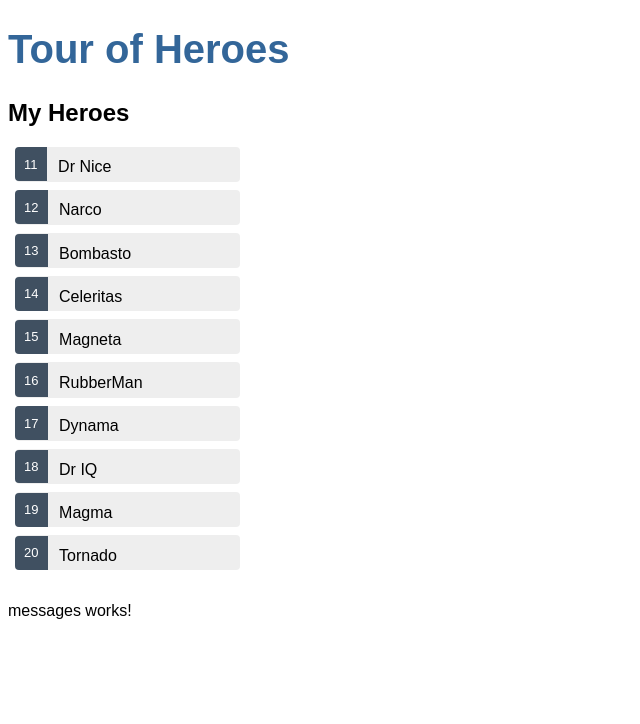
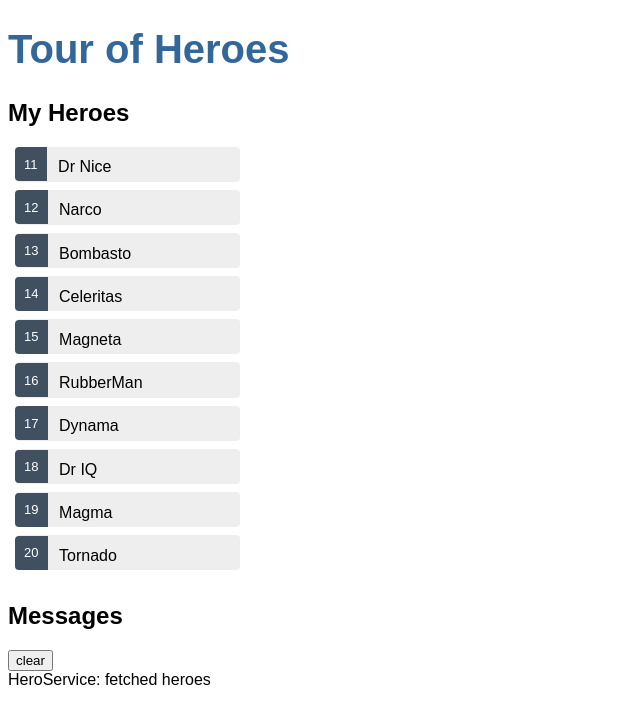
Before and after one commit to HSM-Al/Angular-tutorial, an Angular app: page / in a window 1280 px wide. Shown: the top 724 px of the page, without its empty margins (0-640 px from the left). Built offline with nearby package versions, Linux system fonts and the light colour scheme.

Commit message:
bind and display messages

```diff
--- a/src/app/hero.service.ts
+++ b/src/app/hero.service.ts
@@ -2,15 +2,17 @@
 import { Hero } from "./hero";
 import { HEROES } from "./mock-heroes";
 import { Observable, of } from "rxjs";
+import { MessageService } from "./message.service";
 
 @Injectable({
   providedIn: 'root'
 })
 export class HeroService {
 
-  constructor() { }
+  constructor(private messageService: MessageService) { }
 
   getHeroes(): Observable<Hero[]>{
+    this.messageService.add('HeroService: fetched heroes');
     return of(HEROES);
   }
 }
--- a/src/app/message.service.ts
+++ b/src/app/message.service.ts
@@ -4,6 +4,14 @@
   providedIn: 'root'
 })
 export class MessageService {
+  messages: string[] = [];
 
-  constructor() { }
+  add(message: string){
+    this.messages.push(message);
+  }
+
+  clear(){
+    this.messages = [];
+  }
+
 }
--- a/src/app/messages/messages.component.html
+++ b/src/app/messages/messages.component.html
@@ -1 +1,8 @@
-<p>messages works!</p>
+<div *ngIf="messageService.messages.length">
+
+    <h2>Messages</h2>
+    <button class="clear"
+            (click)="messageService.clear()">clear</button>
+    <div *ngFor='let message of messageService.messages'>{{message}}</div>
+
+</div>
--- a/src/app/messages/messages.component.ts
+++ b/src/app/messages/messages.component.ts
@@ -1,4 +1,5 @@
 import { Component, OnInit } from '@angular/core';
+import { MessageService } from "../message.service";
 
 @Component({
   selector: 'app-messages',
@@ -7,7 +8,7 @@
 })
 export class MessagesComponent implements OnInit {
 
-  constructor() { }
+  constructor(public messageService: MessageService) { }
 
   ngOnInit(): void {
   }
```
